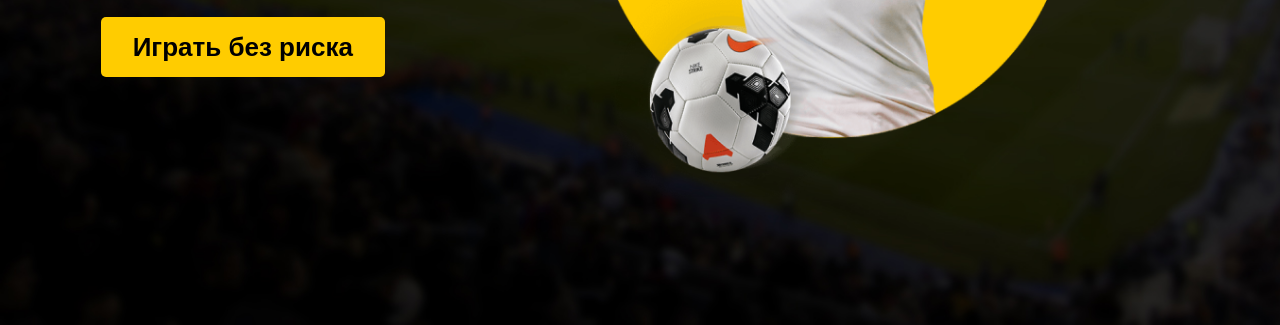
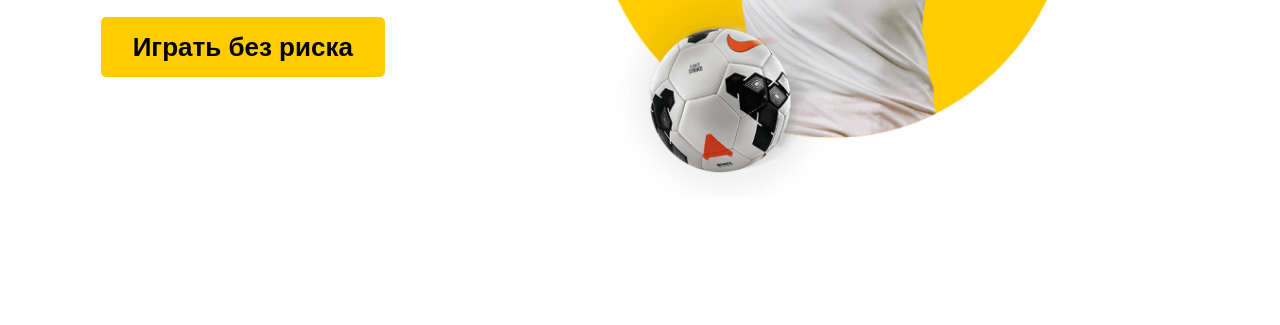
Before and after one commit to Ave-Mari/Test-Go-Mobile, a plain HTML site: page index.html in a window 1280 px wide. Shown: the part 521-846 px from the top of the page. Drawn offline with Linux system fonts and the light colour scheme.

Commit message:
fixed background issues

```diff
--- a/styles/main.css
+++ b/styles/main.css
@@ -10,7 +10,7 @@ body {
 }
 
 .main-page {
-  background: url("./../../images/background.png") 0% 0% no-repeat;
+  background: url("./../images/background.png") 0% 0% no-repeat
   background-size: cover;
 }
 
```
